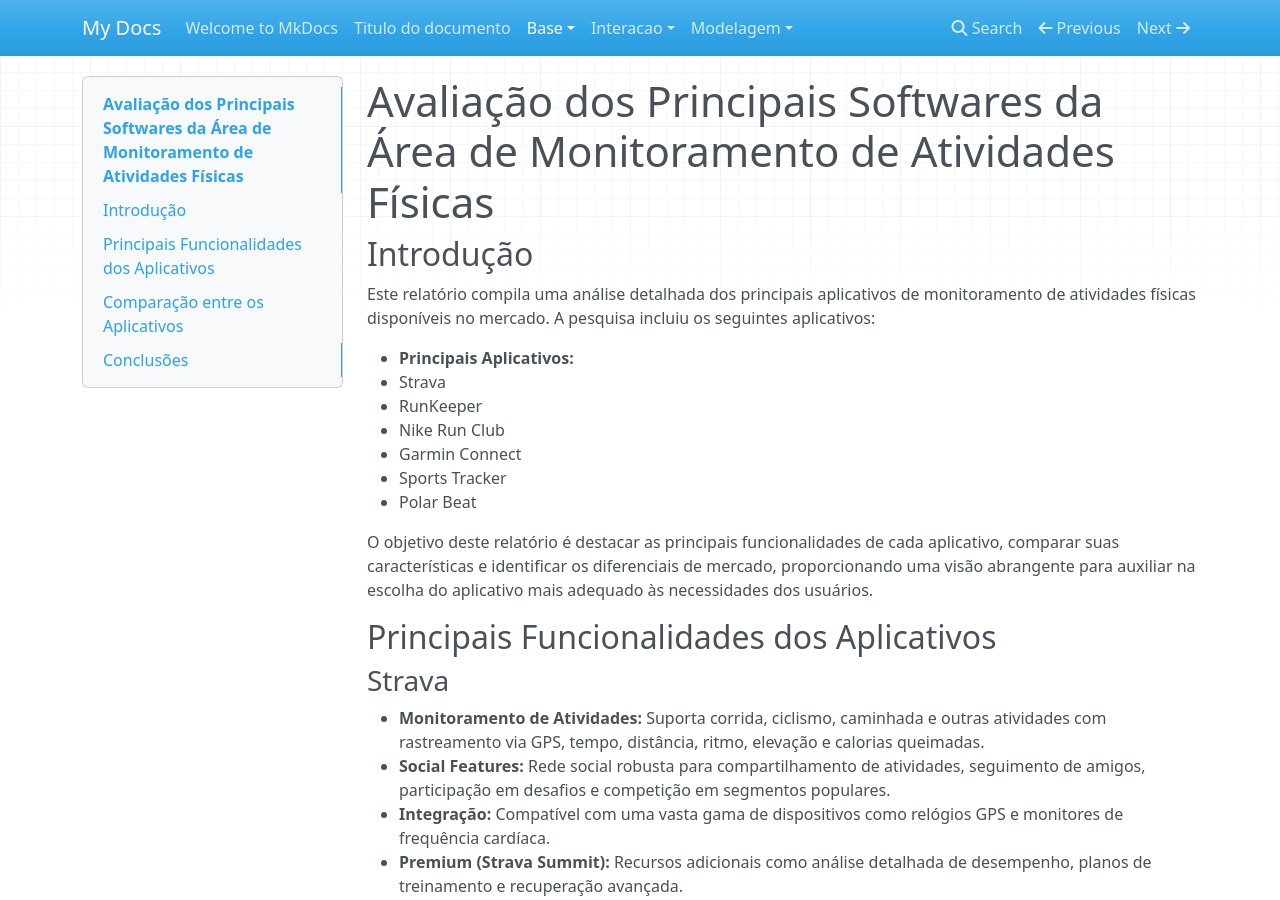
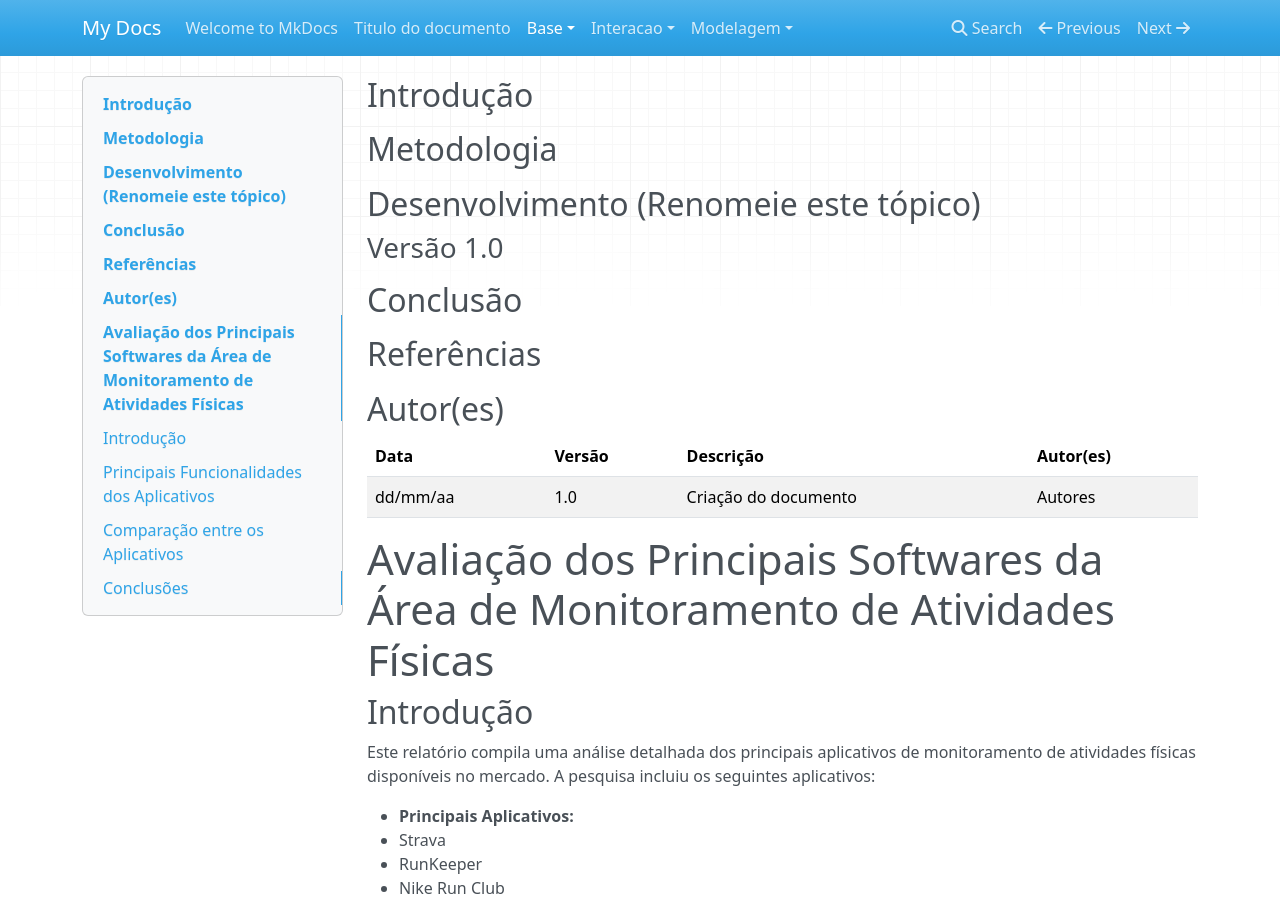
Before and after one commit to Projetos-de-Extensao/PBE_24.2_8002_I_MMAA, an MkDocs documentation site: the page built from docs/base/pesquisamercado.md, in a window 1280 px wide and 900 px high. Built offline with MkDocs 1.6.1, drawn with Linux system fonts in a browser that asks for light colours; nearby versions of some CDN libraries.

Commit message:
fix: atualizando o pesquisa mercado

```diff
--- a/docs/base/pesquisamercado.md
+++ b/docs/base/pesquisamercado.md
@@ -1,3 +1,55 @@
+---
+id: pesquisamercado
+title: Pesquisa Mercado
+---
+
+
+## Introdução
+
+<p align = "justify">
+<!-- Escreva uma introdução simples e concisa, explicando do que se trata o documento e como ele será usado no projeto (qual o objetivo do documento). -->
+</p>
+
+## Metodologia
+
+<p align = "justify">
+<!-- Descreva como o documento foi feito, como a técnica foi utilizada no projeto. -->
+</p>
+
+## Desenvolvimento (Renomeie este tópico)
+
+<!-- Mude o título do tópico de desenvolvimento para outros individuais de cada artefato. Adicione quantos subtópicos precisar. -->
+### Versão 1.0
+
+<p align = "justify">
+<!-- Desenvolva o documento propriamente neste tópico. Para cada mudança relevante ou impactante, crie um novo subtópico com a versão correspondente (Exemplo: Versão 1.0, Versão 1.1, Versão 1.2) -->
+</p>
+
+<p align = "justify">
+<!-- Escreva aqui a primeira versão do documento. -->
+</p>
+
+## Conclusão
+
+<p align = "justify">
+<!-- Descreva neste tópico como a aplicação da técnica e a criação do documento foi útil para o projeto. -->
+</p>
+
+## Referências
+
+<!-- Insira referências relevantes do projeto (com um sinal de '>' antes), se possível priorize por livros e artigos, depois sites, blogs e outros projetos parecidos.
+Exemplo:
+> Referência
+ -->
+
+>
+
+## Autor(es)
+<!-- Para cada alteração no documento, lembre-se de descrever as mudanças, a versão, a data e creditar os autores. -->
+| Data | Versão | Descrição | Autor(es) |
+| -- | -- | -- | -- |
+| dd/mm/aa | 1.0 | Criação do documento | Autores |
+
 # Avaliação dos Principais Softwares da Área de Monitoramento de Atividades Físicas
 
 ## Introdução
```
